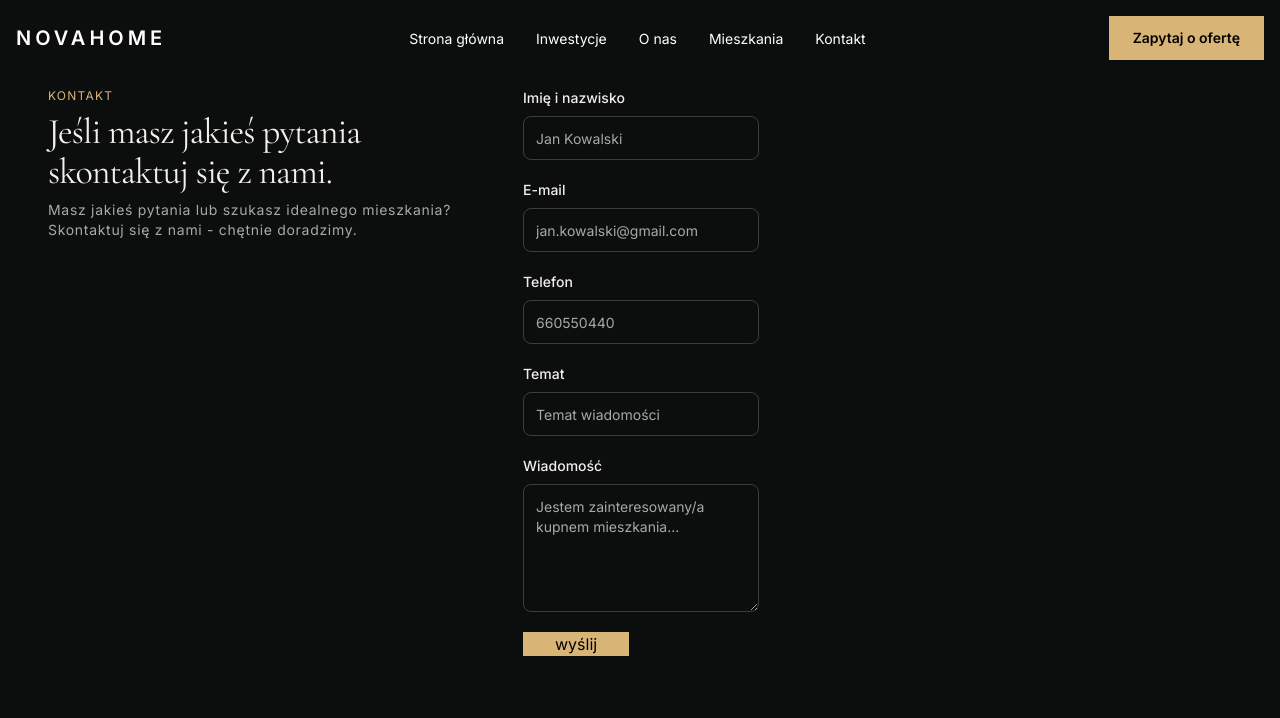
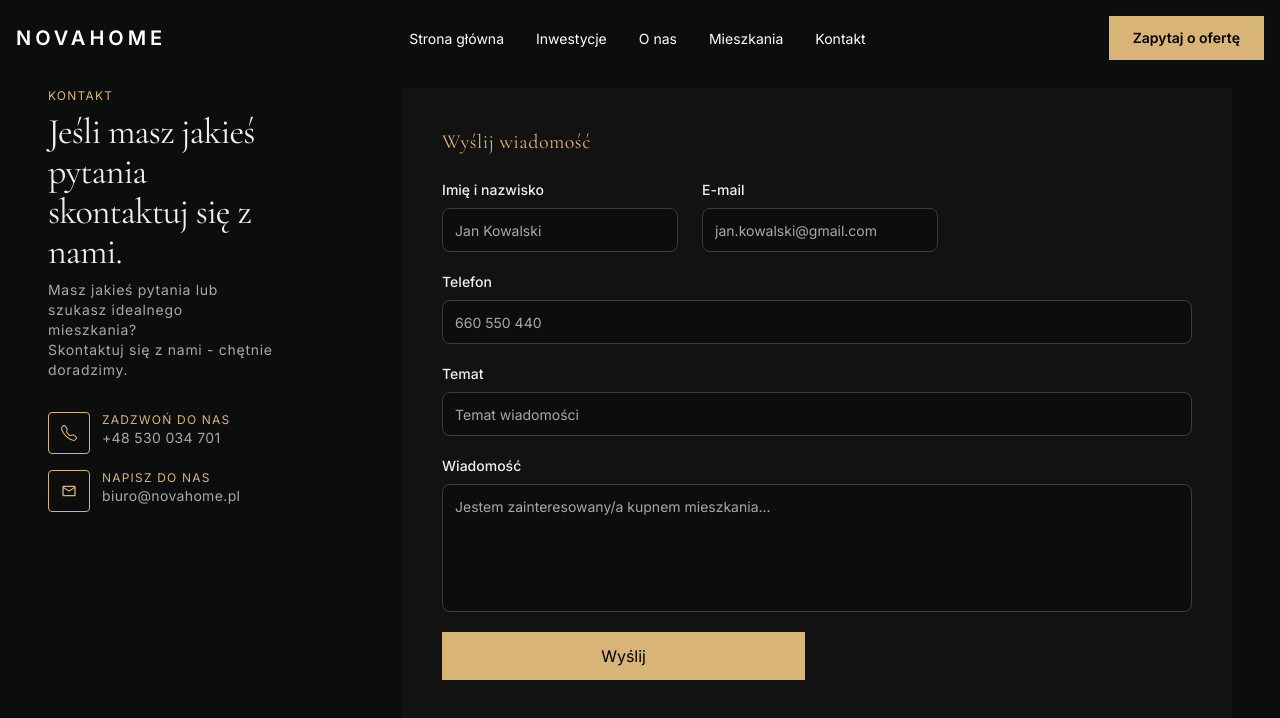
Before and after one commit to przemyslaw-bialk/deweloper-site-with-integrations, a Next.js app: page /contact in a window 1280 px wide. Shown: the top 718 px of the page. Built offline with nearby package versions, Linux system fonts and the light colour scheme; no server answers.

Commit message:
styling contact form

```diff
--- /dev/null
+++ b/components/(FRONTEND)/contact-form/ContactDeveloperInfo.tsx
@@ -0,0 +1,34 @@
+import SubtittleAccent from "@/ui/SubtittleAccent";
+import { BsTelephone } from "react-icons/bs";
+import { MdOutlineMail } from "react-icons/md";
+
+const ContactDeveloperInfo = () => {
+  return (
+    <div className="flex flex-col gap-4 mt-8">
+      <div className="flex gap-3">
+        <div className="w-fit p-3 border border-accent rounded-sm">
+          <BsTelephone className="text-accent" />
+        </div>
+        <div>
+          <SubtittleAccent>Zadzwoń do nas</SubtittleAccent>
+          <p className="text-muted text-sm tracking-wide">
+            <a href="tel:+48530034701">+48 530 034 701</a>
+          </p>
+        </div>
+      </div>
+      <div className="flex gap-3">
+        <div className="w-fit p-3 border border-accent rounded-sm">
+          <MdOutlineMail className="text-accent" />
+        </div>
+        <div>
+          <SubtittleAccent>Napisz do nas</SubtittleAccent>
+          <p className="text-muted text-sm tracking-wide">
+            <a href="mailto:biuro@novahome.pl">biuro@novahome.pl</a>
+          </p>
+        </div>
+      </div>
+    </div>
+  );
+};
+
+export default ContactDeveloperInfo;
--- a/components/(FRONTEND)/contact-form/ContactForm.tsx
+++ b/components/(FRONTEND)/contact-form/ContactForm.tsx
@@ -1,6 +1,9 @@
 "use client";
+
 import { sendContactEmailAction } from "@/actions/contact";
 import { useForm } from "react-hook-form";
+import ContactFormTittle from "./ContactFormTittle";
+
 type ContactFormData = {
   name: string;
   email: string;
@@ -8,6 +11,7 @@ type ContactFormData = {
   subject: string;
   message: string;
 };
+
 const ContactForm = () => {
   const {
     register,
@@ -18,14 +22,22 @@ const ContactForm = () => {
 
   const onSubmit = async (data: ContactFormData) => {
     await sendContactEmailAction(data);
+
     console.log(data);
+    reset();
   };
 
   return (
+    <div className="bg-background-secondary w-full p-10 mr-6">
+      <ContactFormTittle />
       <form onSubmit={handleSubmit(onSubmit)}>
         <div className="grid grid-cols-1 gap-x-6 gap-y-5 md:grid-cols-2">
-        <div className="flex flex-col gap-2 md:col-span-2">
-          <label htmlFor="name" className="text-sm font-medium text-foreground">
+          <div className="flex gap-6 md:col-span-2 col-span-1">
+            <div className="flex flex-col gap-2">
+              <label
+                htmlFor="name"
+                className="text-sm font-medium text-foreground"
+              >
                 Imię i nazwisko
               </label>
 
@@ -36,14 +48,14 @@ const ContactForm = () => {
                 id="name"
                 type="text"
                 placeholder="Jan Kowalski"
-            className="h-11 rounded-lg border border-border bg-background px-3 text-sm text-foreground outline-none transition placeholder:text-muted focus:border-accent focus:ring-2 focus:ring-accent/20"
+                className="h-11 w-full rounded-lg border border-border bg-background px-3 text-sm text-foreground outline-none transition placeholder:text-muted focus:border-accent focus:ring-2 focus:ring-accent/20"
               />
+
               {errors.name && (
-            <p className="text-red-500">{`${errors.name.message}`}</p>
+                <p className="text-sm text-red-500">{errors.name.message}</p>
               )}
             </div>
-
-        <div className="flex flex-col gap-2 md:col-span-2">
+            <div className="flex flex-col gap-2">
               <label
                 htmlFor="email"
                 className="text-sm font-medium text-foreground"
@@ -53,15 +65,19 @@ const ContactForm = () => {
 
               <input
                 {...register("email", {
-              required: "podaj email",
+                  required: "Podaj adres e-mail",
                 })}
                 id="email"
                 type="email"
                 placeholder="jan.kowalski@gmail.com"
-            className="h-11 rounded-lg border border-border bg-background px-3 text-sm text-foreground outline-none transition placeholder:text-muted focus:border-accent focus:ring-2 focus:ring-accent/20"
+                className="h-11 w-full rounded-lg border border-border bg-background px-3 text-sm text-foreground outline-none transition placeholder:text-muted focus:border-accent focus:ring-2 focus:ring-accent/20"
               />
+
+              {errors.email && (
+                <p className="text-sm text-red-500">{errors.email.message}</p>
+              )}
             </div>
-
+          </div>
           <div className="flex flex-col gap-2 md:col-span-2">
             <label
               htmlFor="phoneNumber"
@@ -74,11 +90,16 @@ const ContactForm = () => {
               {...register("phoneNumber")}
               id="phoneNumber"
               type="tel"
-            placeholder="660550440"
-            className="h-11 rounded-lg border border-border bg-background px-3 text-sm text-foreground outline-none transition placeholder:text-muted focus:border-accent focus:ring-2 focus:ring-accent/20"
+              placeholder="660 550 440"
+              className="h-11 w-full rounded-lg border border-border bg-background px-3 text-sm text-foreground outline-none transition placeholder:text-muted focus:border-accent focus:ring-2 focus:ring-accent/20"
             />
+
+            {errors.phoneNumber && (
+              <p className="text-sm text-red-500">
+                {errors.phoneNumber.message}
+              </p>
+            )}
           </div>
-
           <div className="flex flex-col gap-2 md:col-span-2">
             <label
               htmlFor="subject"
@@ -88,14 +109,19 @@ const ContactForm = () => {
             </label>
 
             <input
-            {...register("subject", { required: "podaj temat wiadomości" })}
+              {...register("subject", {
+                required: "Podaj temat wiadomości",
+              })}
               id="subject"
               type="text"
               placeholder="Temat wiadomości"
-            className="h-11 rounded-lg border border-border bg-background px-3 text-sm text-foreground outline-none transition placeholder:text-muted focus:border-accent focus:ring-2 focus:ring-accent/20"
+              className="h-11 w-full rounded-lg border border-border bg-background px-3 text-sm text-foreground outline-none transition placeholder:text-muted focus:border-accent focus:ring-2 focus:ring-accent/20"
             />
+
+            {errors.subject && (
+              <p className="text-sm text-red-500">{errors.subject.message}</p>
+            )}
           </div>
-
           <div className="flex flex-col gap-2 md:col-span-2">
             <label
               htmlFor="message"
@@ -109,24 +135,28 @@ const ContactForm = () => {
                 required: "Wiadomość jest pusta",
                 minLength: {
                   value: 20,
-                message: "Wiadomość powinna zawierać conajmniej 20 znaków!",
+                  message: "Wiadomość powinna zawierać co najmniej 20 znaków!",
                 },
               })}
               id="message"
               placeholder="Jestem zainteresowany/a kupnem mieszkania..."
-            className="min-h-32 rounded-lg border border-border bg-background px-3 py-3 text-sm text-foreground outline-none transition placeholder:text-muted focus:border-accent focus:ring-2 focus:ring-accent/20"
+              className="min-h-32 w-full resize-none rounded-lg border border-border bg-background px-3 py-3 text-sm text-foreground outline-none transition placeholder:text-muted focus:border-accent focus:ring-2 focus:ring-accent/20"
             />
+
+            {errors.message && (
+              <p className="text-sm text-red-500">{errors.message.message}</p>
+            )}
           </div>
-
           <button
             type="submit"
-          className="bg-accent text-black"
             disabled={isSubmitting}
+            className="bg-accent px-6 py-3 text-black transition-opacity disabled:cursor-not-allowed disabled:opacity-50"
           >
-          {isSubmitting ? "wysyła..." : "wyślij"}
+            {isSubmitting ? "Wysyłanie..." : "Wyślij"}
           </button>
         </div>
       </form>
+    </div>
   );
 };
 
--- a/components/(FRONTEND)/contact-form/ContactFormInfo.tsx
+++ b/components/(FRONTEND)/contact-form/ContactFormInfo.tsx
@@ -2,10 +2,11 @@ import MainTitle from "@/ui/MainTittle";
 import SectionText from "@/ui/SectionText";
 import SectionWrapper from "@/ui/SectionWrapper";
 import SubtittleAccent from "@/ui/SubtittleAccent";
+import ContactDeveloperInfo from "./ContactDeveloperInfo";
 
 const ContactFormInfo = () => {
   return (
-    <SectionWrapper>
+    <SectionWrapper className="pr-20">
       <SubtittleAccent>kontakt</SubtittleAccent>
       <MainTitle className="mt-2">
         Jeśli masz jakieś pytania <br /> skontaktuj się z nami.
@@ -15,6 +16,7 @@ const ContactFormInfo = () => {
         <br />
         Skontaktuj się z nami - chętnie doradzimy.
       </SectionText>
+      <ContactDeveloperInfo />
     </SectionWrapper>
   );
 };
--- /dev/null
+++ b/components/(FRONTEND)/contact-form/ContactFormTittle.tsx
@@ -0,0 +1,9 @@
+const ContactFormTittle = () => {
+  return (
+    <h2 className="font-heading text-accent text-xl tracking-wide mb-6">
+      Wyślij wiadomość
+    </h2>
+  );
+};
+
+export default ContactFormTittle;
```
Lines whose indentation alone changed are shown as unchanged.
